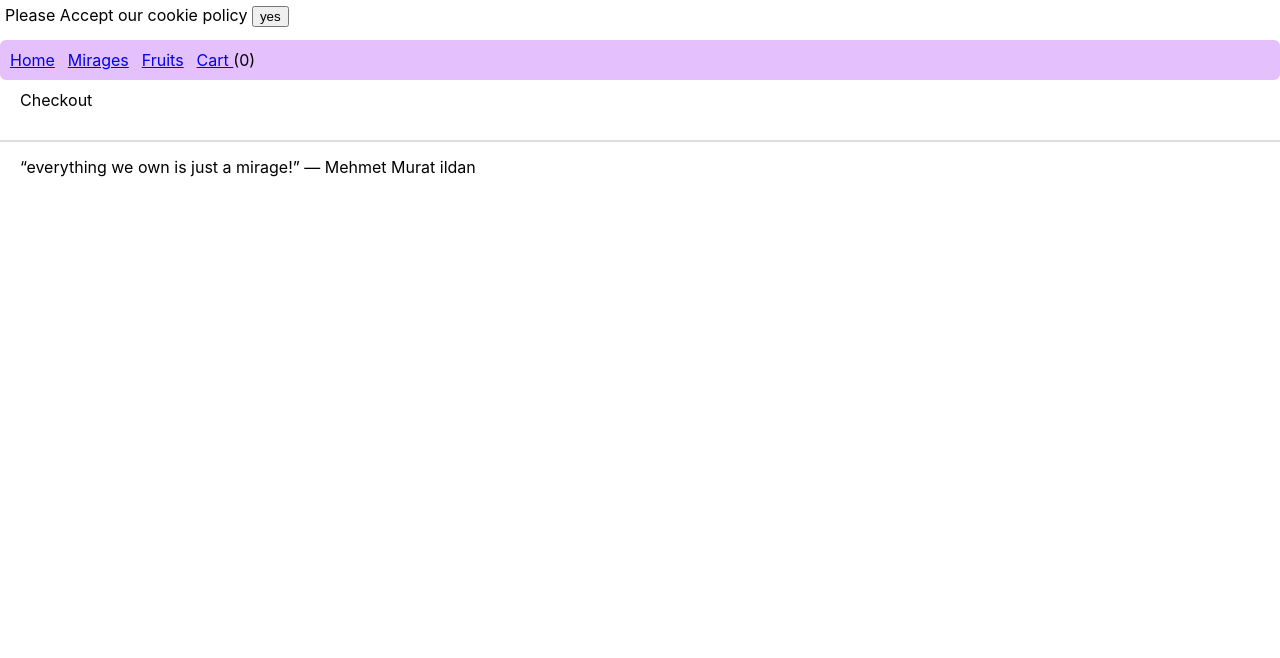
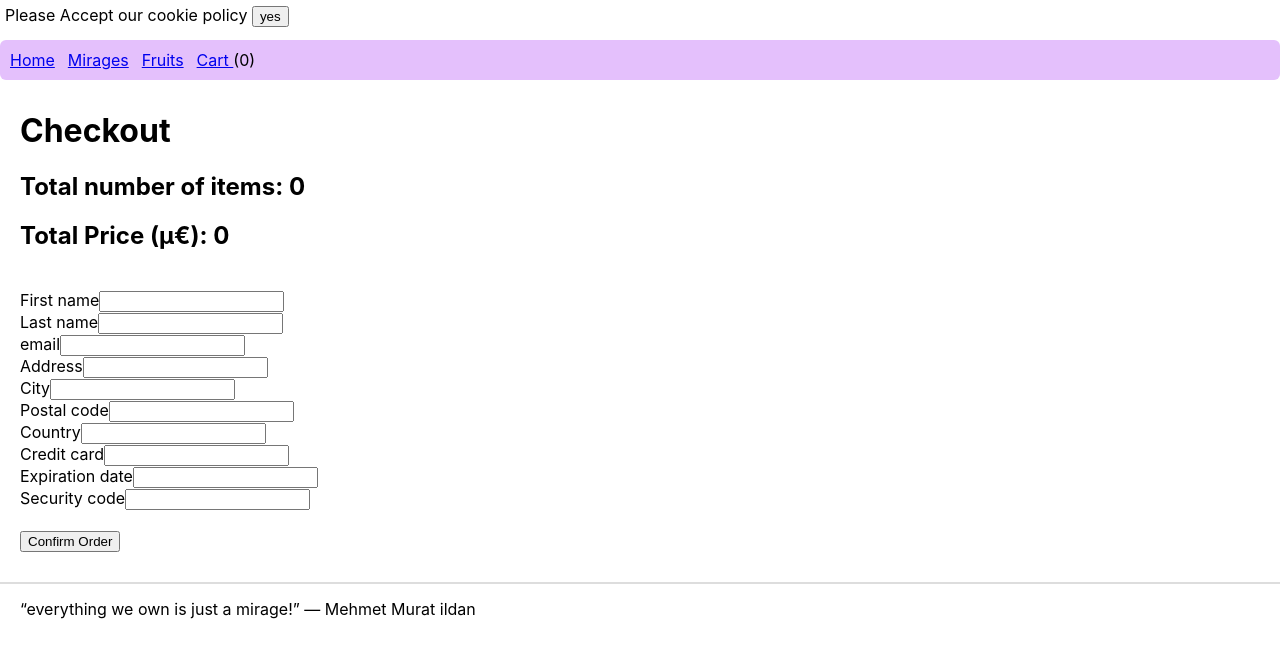
Before and after one commit to rybarska/pjct-next-3-ecommerce-store, a Next.js app: page /checkout in a window 1280 px wide. Shown: the top 658 px of the page. Built offline with nearby package versions, Linux system fonts and the light colour scheme.

Commit message:
Add checkout page

```diff
--- a/pages/checkout.js
+++ b/pages/checkout.js
@@ -1,6 +1,12 @@
 import Head from 'next/head';
 
-export default function Checkout() {
+export default function Checkout(props) {
+  const totalItemsInCart = props.cookieState
+    ? props.cookieState.reduce(function (previousValue, currentValue) {
+        return previousValue + currentValue.counts;
+      }, 0)
+    : 0;
+  const totalPriceInCart = totalItemsInCart * 999999;
   return (
     <div>
       <Head>
@@ -8,7 +14,62 @@ export default function Checkout() {
         <meta name="description" content="Checkout" />
         <link rel="icon" href="/favicon.ico" />
       </Head>
-      Checkout
+      <h1>Checkout</h1>
+      <h2>Total number of items: {totalItemsInCart}</h2>
+      <h2>Total Price (μ€): {totalPriceInCart}</h2>
+      <br></br>
+      <form
+        onSubmit={(event) => {
+          event.preventDefault();
+        }}
+      >
+        <label>
+          First name<input required data-test-id="checkout-first-name"></input>
+        </label>
+        <br></br>
+        <label>
+          Last name<input required data-test-id="checkout-last-name"></input>{' '}
+        </label>
+        <br></br>
+        <label>
+          email<input required data-test-id="checkout-email"></input>{' '}
+        </label>
+        <br></br>
+        <label>
+          Address<input required data-test-id="checkout-address"></input>{' '}
+        </label>
+        <br></br>
+        <label>
+          City<input required data-test-id="checkout-city"></input>{' '}
+        </label>
+        <br></br>
+        <label>
+          Postal code
+          <input required data-test-id="checkout-postal-code"></input>{' '}
+        </label>
+        <br></br>
+        <label>
+          Country<input required data-test-id="checkout-country"></input>{' '}
+        </label>
+        <br></br>
+        <label>
+          Credit card
+          <input required data-test-id="checkout-credit-card"></input>{' '}
+        </label>
+        <br></br>
+        <label>
+          Expiration date
+          <input required data-test-id="checkout-expiration-date"></input>{' '}
+        </label>
+        <br></br>
+        <label>
+          Security code
+          <input required data-test-id="checkout-security-code"></input>{' '}
+        </label>
+        <br></br>
+        <br></br>
+        <button>Confirm Order</button>
+      </form>
     </div>
   );
 }
```
